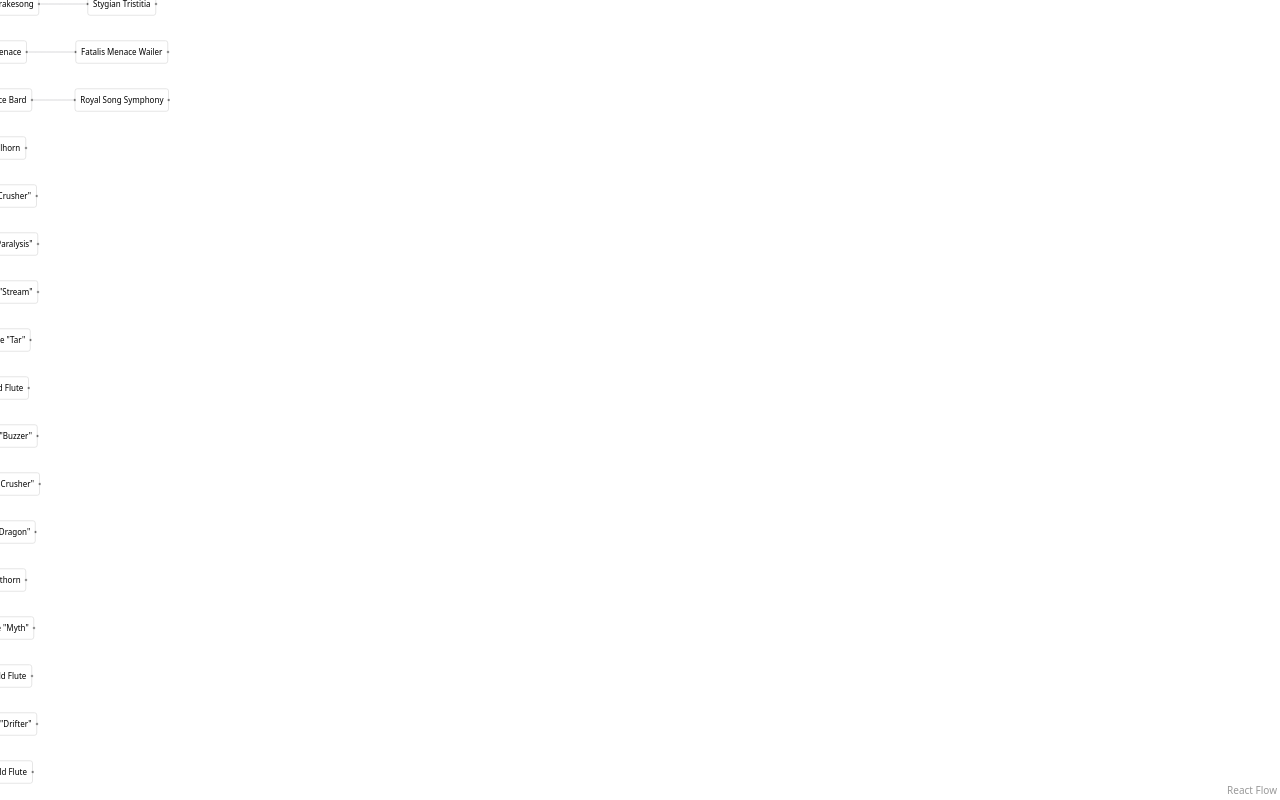
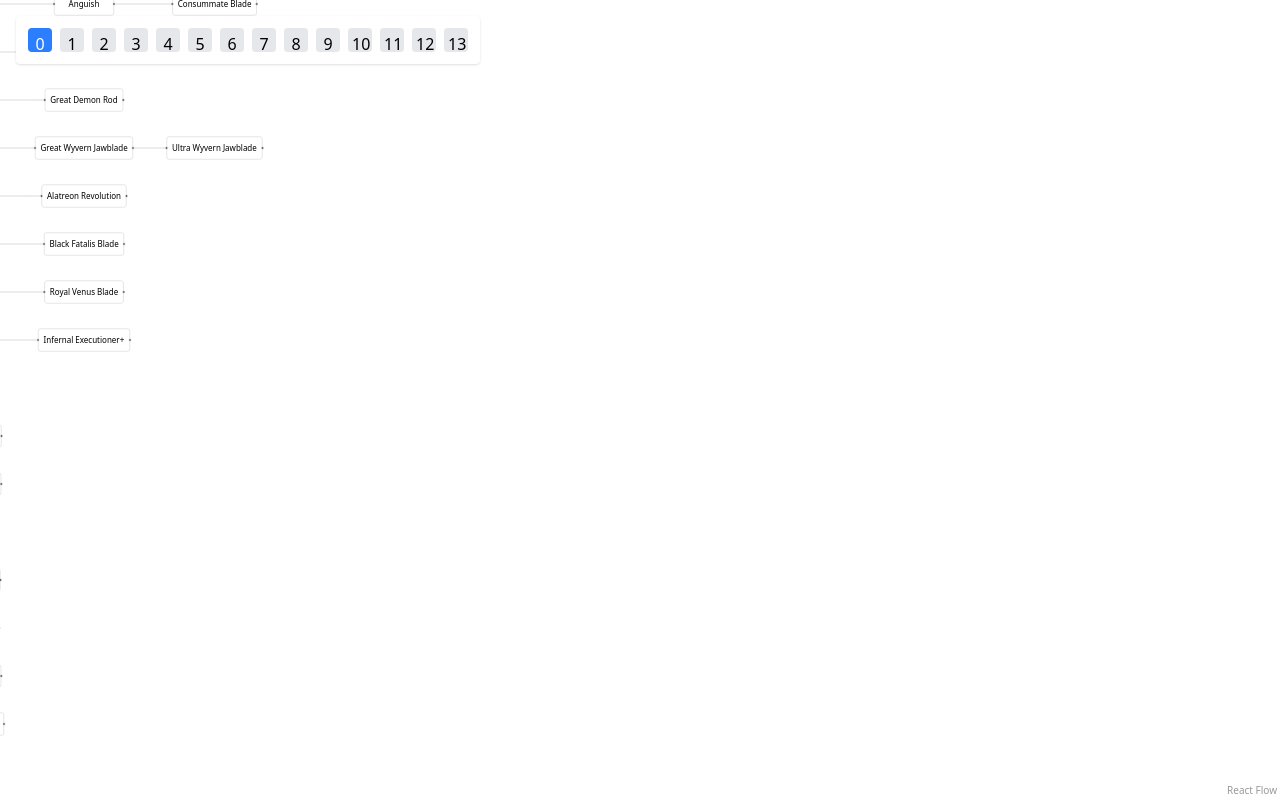
Before and after one commit to AaronWangTW/MHWeaponTree, a Next.js app in the folder weaponapp/: page / in a window 1280 px wide. Built offline with nearby package versions, Linux system fonts and the light colour scheme.

Commit message:
weapon switching + basic loading

```diff
--- /dev/null
+++ b/weaponapp/app/components/WeaponTreePage.js
@@ -0,0 +1,18 @@
+'use client';
+import React, { useState } from 'react';
+import { readInfo } from '../lib/infoReader';
+import WeaponTree from './weapon-tree/weaponTree';
+import WeaponTypeSwitch from './weapon-tree/WeaponTypeSwitch';
+
+const info = readInfo();
+
+export default function WeaponTreePage() {
+  const [weaponType, setWeaponType] = useState(0); // 0-13
+
+  return (
+    <div className="relative w-screen h-screen">
+      <WeaponTree nodeData={info.nodes[weaponType]} edgeData={info.edges[weaponType]} />
+      <WeaponTypeSwitch onSelect={setWeaponType} selected={weaponType} />
+    </div>
+  );
+}
--- /dev/null
+++ b/weaponapp/app/components/weapon-tree/WeaponTypeSwitch.js
@@ -0,0 +1,15 @@
+export default function WeaponTypeSwitch({ onSelect, selected }) {
+  return (
+    <div className="absolute top-4 left-4 z-50 bg-white p-2 rounded shadow">
+      {[...Array(14)].map((_, i) => (
+        <button
+          key={i}
+          className={`m-1 p-1 w-6 h-6 rounded ${selected === i ? 'bg-blue-500 text-white' : 'bg-gray-200'}`}
+          onClick={() => onSelect(i)}
+        >
+          {i}
+        </button>
+      ))}
+    </div>
+  );
+}
--- /dev/null
+++ b/weaponapp/app/components/weapon-tree/weaponTree.js
@@ -0,0 +1,113 @@
+'use client';
+
+import {
+    ReactFlow,
+    ReactFlowProvider,
+    useNodesState,
+    useEdgesState,
+    useReactFlow,
+} from '@xyflow/react';
+import '@xyflow/react/dist/style.css';
+import Dagre from '@dagrejs/dagre';
+import React, { useState,useEffect, useMemo, useRef } from 'react';
+import { WeaponNode } from './weaponNode';
+
+const getLayoutedElements = (nodes, edges) => {
+    const g = new Dagre.graphlib.Graph().setDefaultEdgeLabel(() => ({}));
+    g.setGraph({ rankdir: 'LR' });
+
+    edges.forEach((edge) => g.setEdge(edge.source, edge.target));
+    nodes.forEach((node) =>
+        g.setNode(node.id, {
+            ...node,
+            width: node.measured?.width ?? 0,
+            height: node.measured?.height ?? 0,
+        }),
+    );
+
+    Dagre.layout(g);
+
+    return {
+        nodes: nodes.map((node) => {
+            const position = g.node(node.id);
+            // We are shifting the dagre node position (anchor=center center) to the top left
+            // so it matches the React Flow node anchor point (top left).
+            const x = position.x - (node.measured?.width ?? 0) / 2;
+            const y = position.y - (node.measured?.height ?? 0) / 2;
+
+            return { ...node, position: { x, y } };
+        }),
+        edges,
+    };
+};
+
+const LayoutFlow = ({ nodeData, edgeData }) => {
+    const { fitView } = useReactFlow();
+    const customTypes = useMemo(() => {
+        const types = { weapon: WeaponNode };
+        return types;
+    }, []);
+    const layoutDone = useRef(false);
+    const [loading, setLoading] = useState(false);
+    const [nodes, setNodes, onNodesChange] = useNodesState(nodeData);
+    const [edges, setEdges, onEdgesChange] = useEdgesState(edgeData);
+    useEffect(() => {
+        layoutDone.current = false; // Reset layout flag on new data
+        setNodes(nodeData);
+        setEdges(edgeData);
+        setLoading(true);
+    }, [nodeData, edgeData]);
+
+    useEffect(() => {
+        if (!layoutDone.current) {
+            const hasMeasured = nodes.every((node) => node.measured);
+            if (hasMeasured) {
+                const layouted = getLayoutedElements(nodes, edges);
+                setNodes([...layouted.nodes]);
+                setEdges([...layouted.edges]);
+                fitView();
+                layoutDone.current = true;
+                setLoading(false);
+            }
+        }
+    }, [nodes, edges, setNodes, setEdges, fitView]);
+
+    return (
+        <ReactFlow
+            nodes={nodes}
+            edges={edges}
+            onNodesChange={onNodesChange}
+            onEdgesChange={onEdgesChange}
+            nodeTypes={customTypes}
+            fitView
+        >{loading && (
+                <div style={{
+                    position: 'absolute',
+                    top: 0, left: 0, right: 0, bottom: 0,
+                    backgroundColor: 'rgba(255, 255, 255, 0.7)',
+                    display: 'flex',
+                    justifyContent: 'center',
+                    alignItems: 'center',
+                    fontSize: 24,
+                    fontWeight: 'bold',
+                    color: '#333',
+                    zIndex: 10,
+                    userSelect: 'none',
+                }}>
+                    Loading...
+                </div>
+            )}
+        </ReactFlow>
+
+    );
+};
+
+export default function WeaponTree({ nodeData, edgeData }) {
+    return (
+        <div style={{ width: '100vw', height: '100vh' }}>
+            <ReactFlowProvider>
+                <LayoutFlow nodeData={nodeData} edgeData={edgeData} />
+            </ReactFlowProvider>
+        </div>
+    );
+}
--- a/weaponapp/app/page.js
+++ b/weaponapp/app/page.js
@@ -1,95 +1,12 @@
-// app/page.js
 'use client';
 
-import {
-  ReactFlow,
-  ReactFlowProvider,
-  Panel,
-  useNodesState,
-  useEdgesState,
-  useReactFlow,
-} from '@xyflow/react';
-import '@xyflow/react/dist/style.css';
-import { readInfo } from './lib/infoReader';
-import Dagre from '@dagrejs/dagre';
-import React, { useCallback, useEffect, useMemo, useRef } from 'react';
-import { WeaponNode } from './components/weapon-tree/weaponNode';
-
-const info = readInfo();
-const all_nodes = info.nodes
-const all_edges = info.edges
-
-const getLayoutedElements = (nodes, edges) => {
-  const g = new Dagre.graphlib.Graph().setDefaultEdgeLabel(() => ({}));
-  g.setGraph({ rankdir: 'LR' });
-
-  edges.forEach((edge) => g.setEdge(edge.source, edge.target));
-  nodes.forEach((node) =>
-    g.setNode(node.id, {
-      ...node,
-      width: node.measured?.width ?? 0,
-      height: node.measured?.height ?? 0,
-    }),
-  );
-
-  Dagre.layout(g);
-
-  return {
-    nodes: nodes.map((node) => {
-      const position = g.node(node.id);
-      // We are shifting the dagre node position (anchor=center center) to the top left
-      // so it matches the React Flow node anchor point (top left).
-      const x = position.x - (node.measured?.width ?? 0) / 2;
-      const y = position.y - (node.measured?.height ?? 0) / 2;
-
-      return { ...node, position: { x, y } };
-    }),
-    edges,
-  };
-};
-
-const LayoutFlow = () => {
-  const { fitView } = useReactFlow();
-  const [nodes, setNodes, onNodesChange] = useNodesState(all_nodes[5]);
-  const [edges, setEdges, onEdgesChange] = useEdgesState(all_edges[5]);
-  const customTypes = useMemo(() => {
-    const types = { weapon: WeaponNode };
-    return types;
-  }, []);
-  const layoutDone = useRef(false);
-
-  useEffect(() => {
-    if (!layoutDone.current) {
-      const hasMeasured = nodes.every((node) => node.measured);
-      if (hasMeasured) {
-        const layouted = getLayoutedElements(nodes, edges);
-        setNodes([...layouted.nodes]);
-        setEdges([...layouted.edges]);
-        fitView();
-        layoutDone.current = true;
-      }
-    }
-  }, [nodes, edges, fitView]);
-
-  return (
-    <ReactFlow
-      nodes={nodes}
-      edges={edges}
-      onNodesChange={onNodesChange}
-      onEdgesChange={onEdgesChange}
-      nodeTypes={customTypes}
-      fitView
-    >
-    </ReactFlow>
-  );
-};
+import React from 'react';
+import WeaponTreePage from './components/WeaponTreePage';
 
 export default function Home() {
   return (
-    <div style={{ width: '100vw', height: '100vh' }}>
-      <ReactFlowProvider>
-        <LayoutFlow />
-      </ReactFlowProvider>
+    <div className="w-screen h-screen">
+      <WeaponTreePage></WeaponTreePage>
     </div>
   );
 }
```
